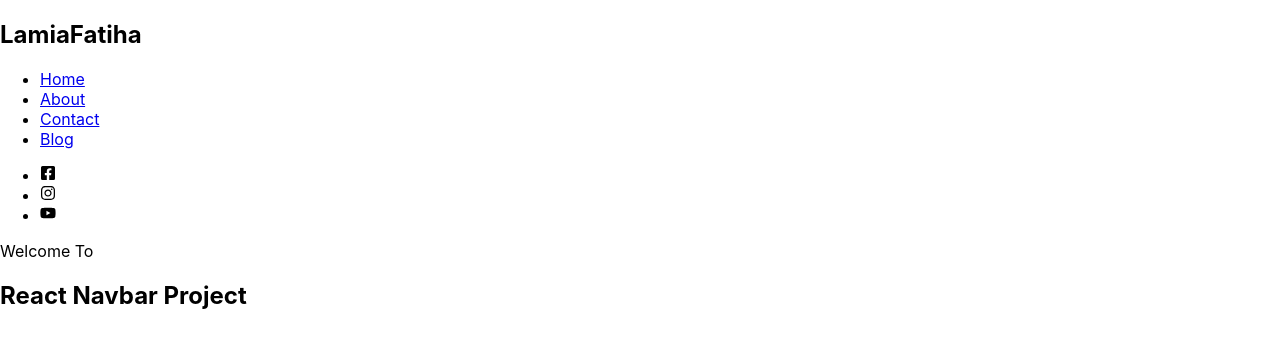
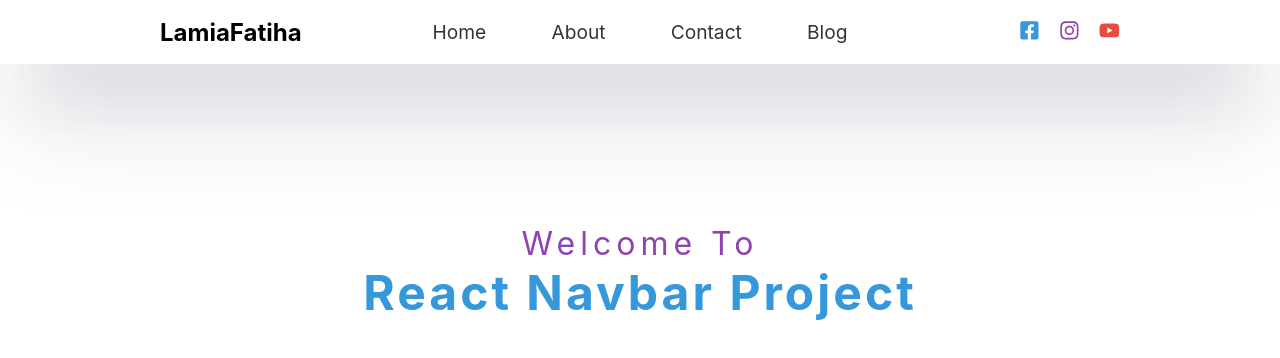
Before and after one commit to Fatiha26/navBar-React, a React (Create React App) app: page / in a window 1280 px wide. Shown: the top 358 px of the page. Built offline with nearby package versions, Linux system fonts and the light colour scheme.

Commit message:
css  done

```diff
--- a/src/components/NavBar.js
+++ b/src/components/NavBar.js
@@ -1,4 +1,5 @@
 import React from 'react';
+import './navbar.css'
 import { FaFacebookSquare, FaInstagram, FaYoutube} from "react-icons/fa";
 
 const NavBar = () => {
@@ -22,9 +23,9 @@ const NavBar = () => {
     </div>
     <div className="icons">
         <ul className="media-desktop">
-            <li><a href="#"></a><FaFacebookSquare/></li>
-            <li><a href="#"></a><FaInstagram/></li>
-            <li><a href="#"></a><FaYoutube/></li>
+            <li><a href="#" ></a><FaFacebookSquare className='fb'/></li>
+            <li><a href="#" ></a><FaInstagram className='insta'/></li>
+            <li><a href="#" ></a><FaYoutube className='yt' /></li>
         </ul>
     </div>
     </nav>
--- a/src/components/navbar.css
+++ b/src/components/navbar.css
@@ -0,0 +1,93 @@
+*{
+    margin: 0;
+    padding: 0;
+    box-sizing: border-box;
+    text-decoration: none;
+    list-style: none;
+}
+
+.main-nav{
+    width: 100%;
+    height: 4rem;
+    display: grid;
+    align-items: center;
+    grid-template-columns: 10rem 1fr 2fr 1fr 10rem;
+    box-shadow: rgba(50,50,93,0.5) 0px 50px 100px -20px,
+                     rgba(0,0,0,0.7) 0px 30px 60px -30px;
+}
+.logo{
+    grid-column: 2/3;
+    justify-content: start;
+    align-items: center;
+}
+.menu-link{
+    grid-column: 3/4;
+    align-items: center;
+}
+.menu-link ul{
+    display: flex;
+    justify-content: space-around;
+    align-items: center;
+}
+.menu-link ul li{
+    font-size: 1.2rem;
+}
+.menu-link ul li a{
+     color: rgba(0,0,3,0.8);
+     transition: 0.5s;
+     text-transform: capitalize;
+}
+.menu-link ul li:hover > a{
+    color: rgba(0,0,3,1);
+    transition: 0.5s;
+    transform-origin: left;
+    text-decoration: underline;
+}
+
+.icons{
+    grid-column: 4/5;
+}
+.icons ul{
+    display: grid;
+    grid-template-columns: 3fr repeat(3,1fr);
+    align-items: center;
+    justify-content: flex-end;
+}
+
+.icons ul li{
+    text-align: right;
+}
+.icons ul li:first-child{
+    grid-column: 2/3;
+}
+.fb{
+    color: #3498db;
+    font-size: 1.3rem;
+}
+.insta{
+    color: #8e44ad;
+    font-size: 1.3rem;
+
+}
+.yt{
+    color: #e74c3c;
+    font-size: 1.3rem;
+}
+
+.hero-section{
+    display: flex;
+    justify-content: center;
+    align-items: center;
+    flex-direction: column;
+    margin: 10rem auto;
+}
+p{
+    font-size: 2rem;
+    letter-spacing: 5px;
+    color: #8e44ad;
+}
+h1{
+    font-size: 3rem;
+    letter-spacing: 3px;
+    color: #3498db;
+}
```
